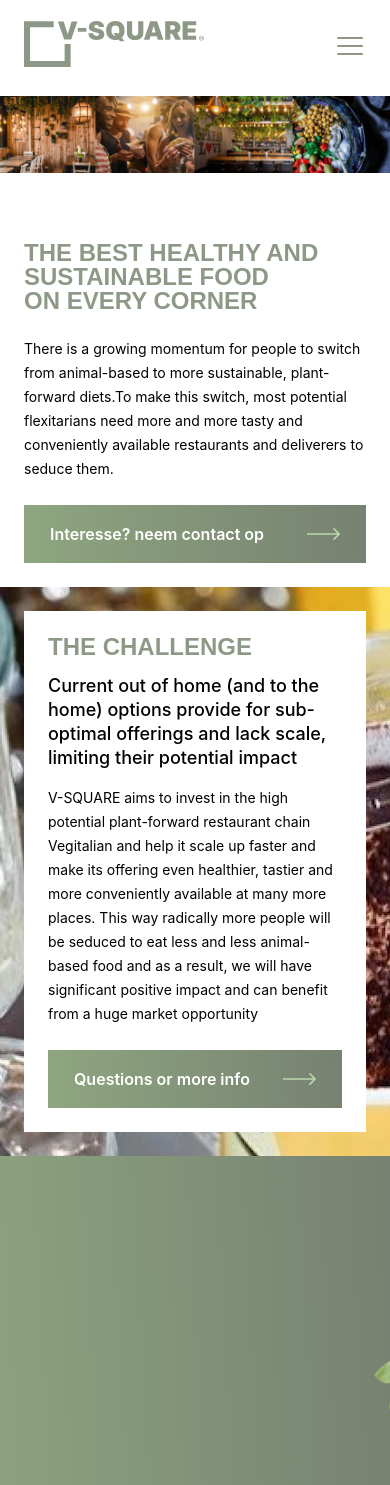
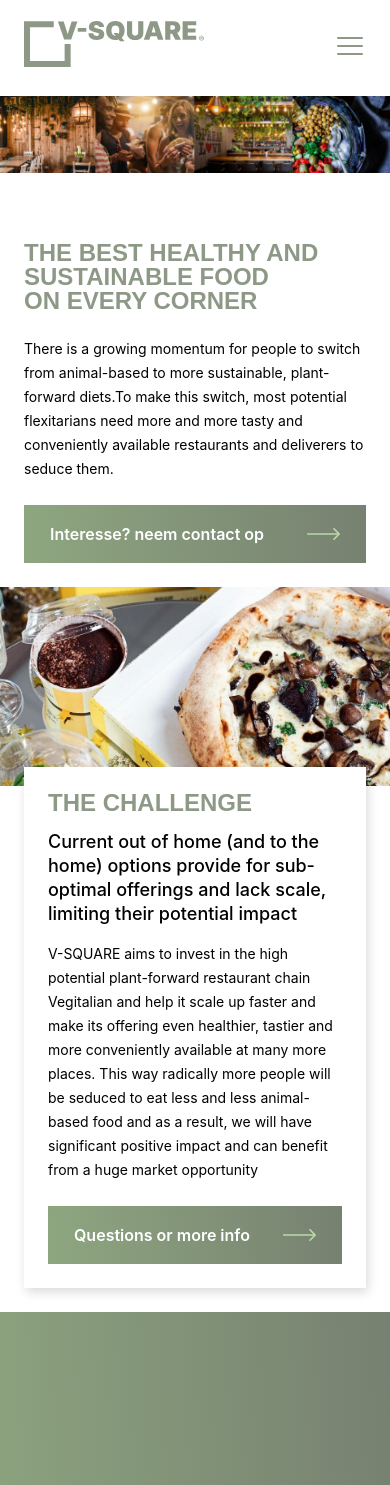
Before and after one commit to Lloyd-Aipassa/vsquare, a Nuxt app: page / in a window 390 px wide. Shown: the top 1485 px of the page. Built offline with nearby package versions, Linux system fonts and the light colour scheme.

Commit message:
edited vegitalian mobile section

```diff
--- a/components/cards/whiteCard.vue
+++ b/components/cards/whiteCard.vue
@@ -62,10 +62,12 @@ onMounted(() => {
 @media screen and (max-width: 720px) {
     .card {
         padding: 24px;
+        margin-bottom: -180px;
+        box-shadow: 2px 4px 10px 0px #00000026;
     }
 
     .card h2 {
-     margin-bottom: -9px;
+        margin-bottom: -9px;
     }
 
     .card p {
--- a/pages/index.vue
+++ b/pages/index.vue
@@ -243,6 +243,7 @@ onMounted(() => {
 <style scoped>
 .vegitalian {
     background-image: url("/vegitalian/vegitalian-pizzabar.webp");
+    background-size: cover;
     padding: 130px 0 130px 200px;
 }
 
@@ -595,7 +596,10 @@ p.sc-sub-title-bottom-text {
 
     .vegitalian {
         background-image: url("/vegitalian/vegitalian-pizzabar.webp");
-        padding: 24px;
+        background-size: contain;
+        padding: 180px 24px 24px;
+        margin-bottom: 180px;
+        background-repeat: no-repeat;
     }
 
 
```
